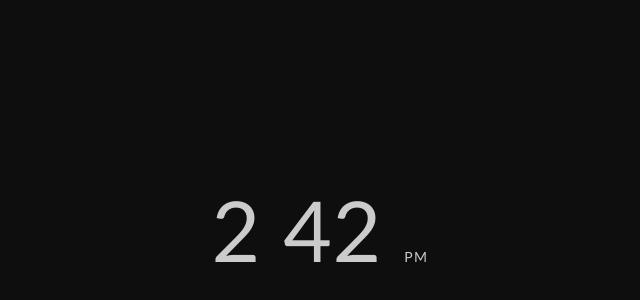
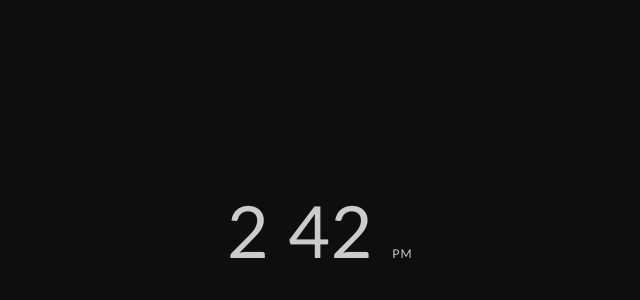
Before and after one commit to travisjneuman/home.travisjneuman.com, a plain HTML site: page index.html in a window 1280 px wide. Shown: the part 170-470 px from the top of the page, without its empty margins (320-960 px from the left). Drawn offline with Linux system fonts and the light colour scheme.

Commit message:
Update style.css

```diff
--- a/style/style.css
+++ b/style/style.css
@@ -5,9 +5,9 @@
 
   /* fonts */
   --font-family: Roboto, sans-serif;
-  --base-font-size: 14px;
-  --font-weight-normal: 400;
-  --font-weight-bold: 700;
+  --base-font-size: 12px;
+  --font-weight-normal: 300;
+  --font-weight-bold: 500;
 }
 
 /* to download a different font locally:
@@ -16,7 +16,7 @@
 @font-face {
   font-family: Roboto;
   font-style: normal;
-  font-weight: 300;
+  font-weight: 200;
   src: local('Lato Regular'), local('Roboto-Regular'),
     url('../assets/fonts/Roboto-Regular.woff2') format('woff2'),
     url('../assets/fonts/Roboto-Regular.woff') format('woff');
@@ -25,7 +25,7 @@
 @font-face {
   font-family: Roboto;
   font-style: normal;
-  font-weight: 700;
+  font-weight: 500;
   src: local('Roboto Black'), local('Roboto-Black'),
     url('../assets/fonts/Roboto-Black.woff2') format('woff2'),
     url('../assets/fonts/Roboto-Black.woff') format('woff');
```
